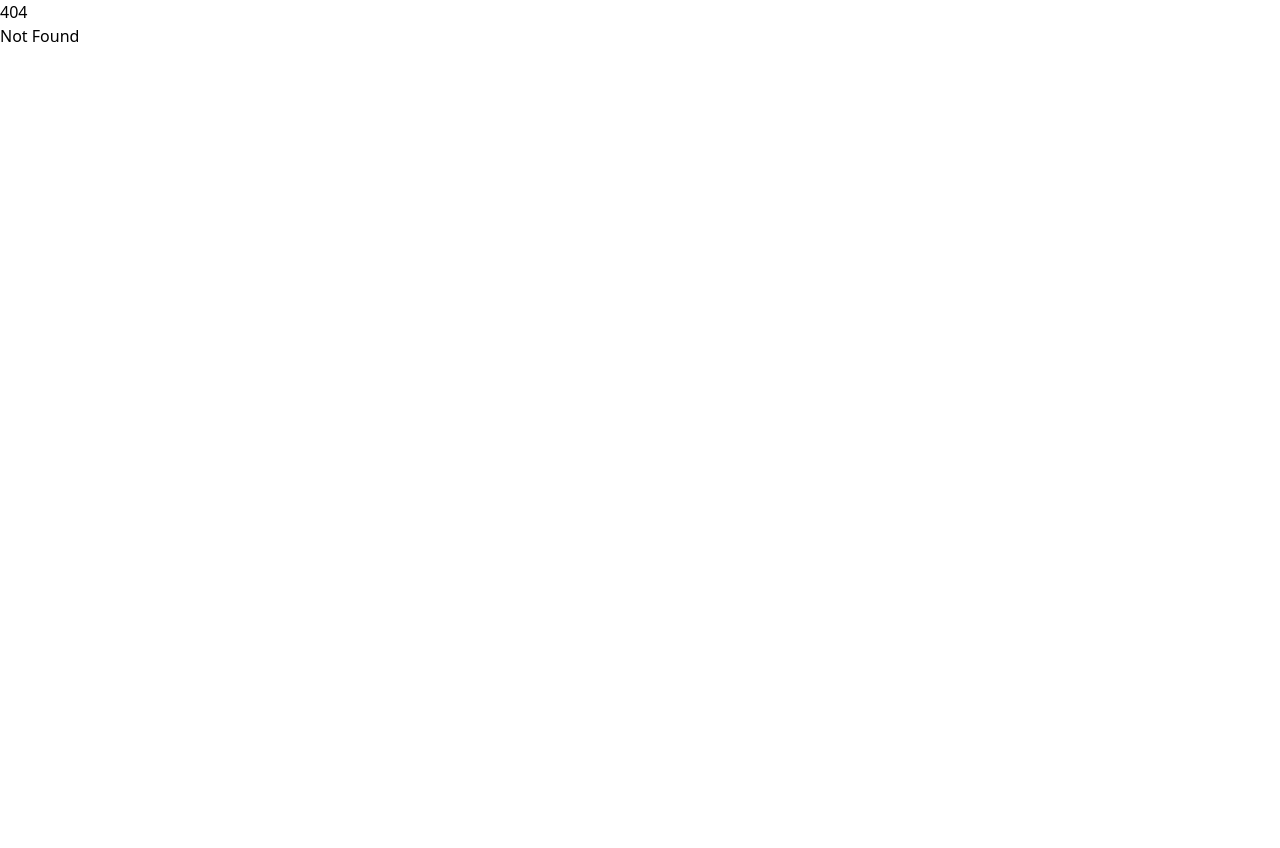
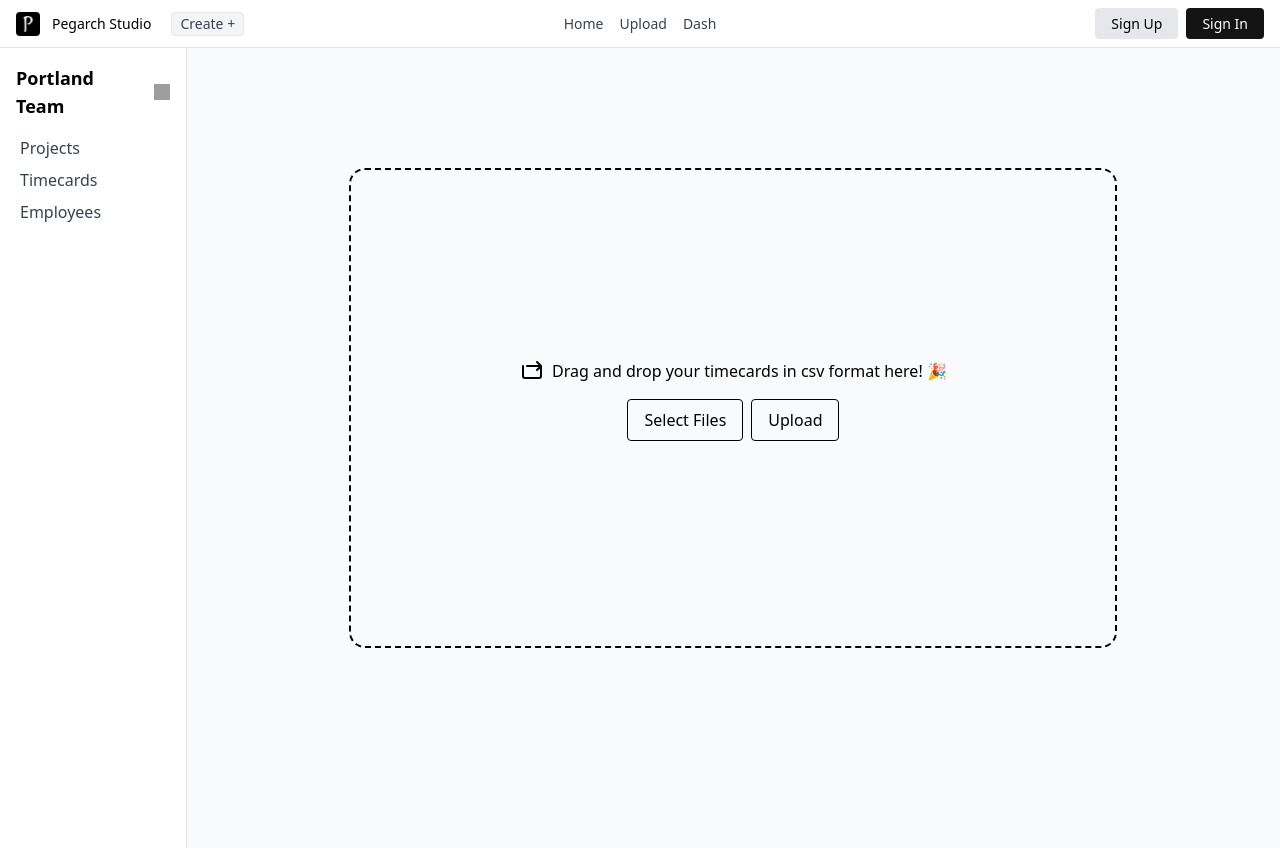
Before and after one commit to EvanCoppa/pegarch-qb, a SvelteKit app in the folder frontend/: page /upload in a window 1280 px wide. Before the commit this address had no page. Before the commit the page ends 800 px from the top, so only its background shows below. Built offline with nearby package versions, Linux system fonts and the light colour scheme; grey boxes are pictures that could not be loaded.

Commit message:
feat: Add header and sidebar components; implement upload page with drag-and-drop file upload functionality

```diff
--- a/frontend/src/app.css
+++ b/frontend/src/app.css
@@ -1,3 +1,4 @@
 @import 'tailwindcss';
 @plugin '@tailwindcss/forms';
 @plugin '@tailwindcss/typography';
+@custom-variant dark (&:where(.dark, .dark *));
--- /dev/null
+++ b/frontend/src/lib/components/header.svelte
@@ -0,0 +1,42 @@
+<script>
+    import logo from "$lib/assets/logo.svg";
+</script>
+
+<header
+    class="flex flex-row justify-between bg-[#ffffff] h-12 px-4 text-black p-2 border-b-1 border-[#e3e4e8]"
+>
+    <div class="flex flex-row gap-3 w-1/3">
+        <div class=" bg-black h-6 w-6 rounded-sm flex my-auto">
+            <img
+                class="m-auto object-contain h-4 w-4"
+                src={logo}
+                alt=""
+                style="filter:  invert(1);"
+            />
+        </div>
+        <div class="flex">
+            <span class="m-auto text-sm">Pegarch Studio</span>
+        </div>
+        <div class="bg-gray-100 flex h-6 my-auto rounded-sm px-2 mx-2 border-1 border-gray-200 hover:bg-gray-200 hover:border-gray-300">
+            <a href="/upload" class="m-auto text-sm text-gray-700">
+                <span>Create</span>
+                <span>+</span>
+            </a>
+        </div>
+    </div>
+    <nav class="flex w-1/3">
+        <ul class="flex flex-row gap-4 m-auto text-sm text-gray-700">
+            <li><a href="/">Home</a></li>
+            <li><a href="/upload">Upload</a></li>
+            <li><a href="/contact">Dash</a></li>
+        </ul>
+    </nav>
+    <div class="flex w-1/3 gap-2">
+        <button class="bg-gray-200 text-black text-sm px-4 rounded ml-auto">
+            Sign Up
+        </button>
+        <button class="bg-[#141414] text-white text-sm px-4 rounded">
+            Sign In
+        </button>
+    </div>
+</header>
--- /dev/null
+++ b/frontend/src/lib/components/sidebar.svelte
@@ -0,0 +1,26 @@
+<div class="h-screen w-1/6 bg-white text-black border-r-1 border-[#e3e4e8] p-4 gap-4 flex flex-col">
+    <div class="flex gap-2">
+<h2 class="font-semibold dark:text-white text-lg ">
+Portland Team
+  </h2>
+      <img class="h-4 w-4 my-auto" src="https://img.icons8.com/?size=100&id=39786&format=png&color=000000" alt="">
+
+    </div>
+
+  <div class="pl-1">
+    <ul class="flex flex-col gap-2 text-md text-gray-700 \">
+      <li>
+        <a href="/projects" class=""> Projects</a>
+      </li>
+      <li>
+        <a href="/timecards" class=" ">Timecards</a>
+      </li>
+      <li>
+        <a href="/employees" class="">Employees</a>
+      </li>
+    </ul>
+  </div>
+
+
+
+</div>
--- a/frontend/src/lib/index.js
+++ /dev/null
@@ -1 +0,0 @@
-// place files you want to import through the `$lib` alias in this folder.
--- a/frontend/src/routes/+layout.svelte
+++ b/frontend/src/routes/+layout.svelte
@@ -2,6 +2,13 @@
 	import '../app.css';
 
 	let { children } = $props();
+	import Header from '$lib/components/header.svelte';
+	import Sidebar from '$lib/components/sidebar.svelte';
 </script>
 
+<Header/>
+<div class="flex ">
+<Sidebar/>
+
 {@render children()}
+</div>
--- /dev/null
+++ b/frontend/src/routes/upload/+page.svelte
@@ -0,0 +1,93 @@
+<script lang="ts">
+    let files: File[] = [];
+    let fileInput: HTMLInputElement;
+
+    function handleDrop(event: DragEvent) {
+        event.preventDefault();
+        if (event.dataTransfer?.files) {
+            files = Array.from(event.dataTransfer.files);
+        }
+    }
+
+    function handleDragOver(event: DragEvent) {
+        event.preventDefault();
+    }
+
+    function handleFileChange(event: Event) {
+        const target = event.target as HTMLInputElement;
+        if (target.files) {
+            files = Array.from(target.files);
+        }
+    }
+
+    function openFileDialog() {
+        fileInput.click();
+    }
+
+    async function uploadFiles() {
+        if (files.length === 0) return;
+        const formData = new FormData();
+        files.forEach(file => formData.append('files', file));
+
+        try {
+            const response = await fetch('/api/upload-csv', {
+                method: 'POST',
+                body: formData
+            });
+
+            if (!response.ok) {
+                alert('Upload failed');
+            } else {
+                alert('Upload successful');
+                files = [];
+            }
+        } catch (error) {
+            alert('An error occurred during upload');
+        }
+    }
+</script>
+<div class="w-full h-screen bg-gray-50 flex">
+
+<!-- svelte-ignore a11y_no_static_element_interactions -->
+<div
+    class="h-[60vh] w-[60vw] border-2 border-black border-dashed mx-auto mt-[15vh] flex flex-col justify-center items-center rounded-2xl"
+    on:drop={handleDrop}
+    on:dragover={handleDragOver}
+>
+    <div class="flex flex-row gap-2 mb-4">
+        <svg xmlns="http://www.w3.org/2000/svg" class="h-6 w-6" fill="none" viewBox="0 0 24 24" stroke="currentColor" stroke-width="2">
+            <path stroke-linecap="round" stroke-linejoin="round" d="M3 7v10a2 2 0 002 2h14a2 2 0 002-2V7m-4-4l4 4m0 0l-4 4m4-4H7" />
+        </svg>
+        <span>Drag and drop your timecards in csv format here! 🎉</span>
+    </div>
+    <input
+        type="file"
+        multiple
+        class="hidden"
+        bind:this={fileInput}
+        on:change={handleFileChange}
+    />
+    <div class="flex flex-row gap-2 mb-4">
+        <button
+            class="px-4 py-2 border rounded transition-colors duration-200 hover:bg-blue-500 hover:text-white active:scale-95"
+            on:click={openFileDialog}
+        >
+            Select Files
+        </button>
+        <button
+            class="px-4 py-2 border rounded transition-colors duration-200 hover:bg-indigo-500 hover:text-white active:scale-95"
+            on:click={uploadFiles}
+            disabled={files.length === 0}
+        >
+            Upload
+        </button>
+    </div>
+    {#if files.length > 0}
+        <ul class="mt-2">
+            {#each files as file}
+                <li>{file.name}</li>
+            {/each}
+        </ul>
+    {/if}
+</div>
+</div>
```
Also changed, not shown: frontend/src/lib/assets/logo.svg (added), frontend/src/routes/employees/page.svelte (added), frontend/src/routes/projects/+page.svelte (added), frontend/src/routes/timecards/+page.svelte (added).
